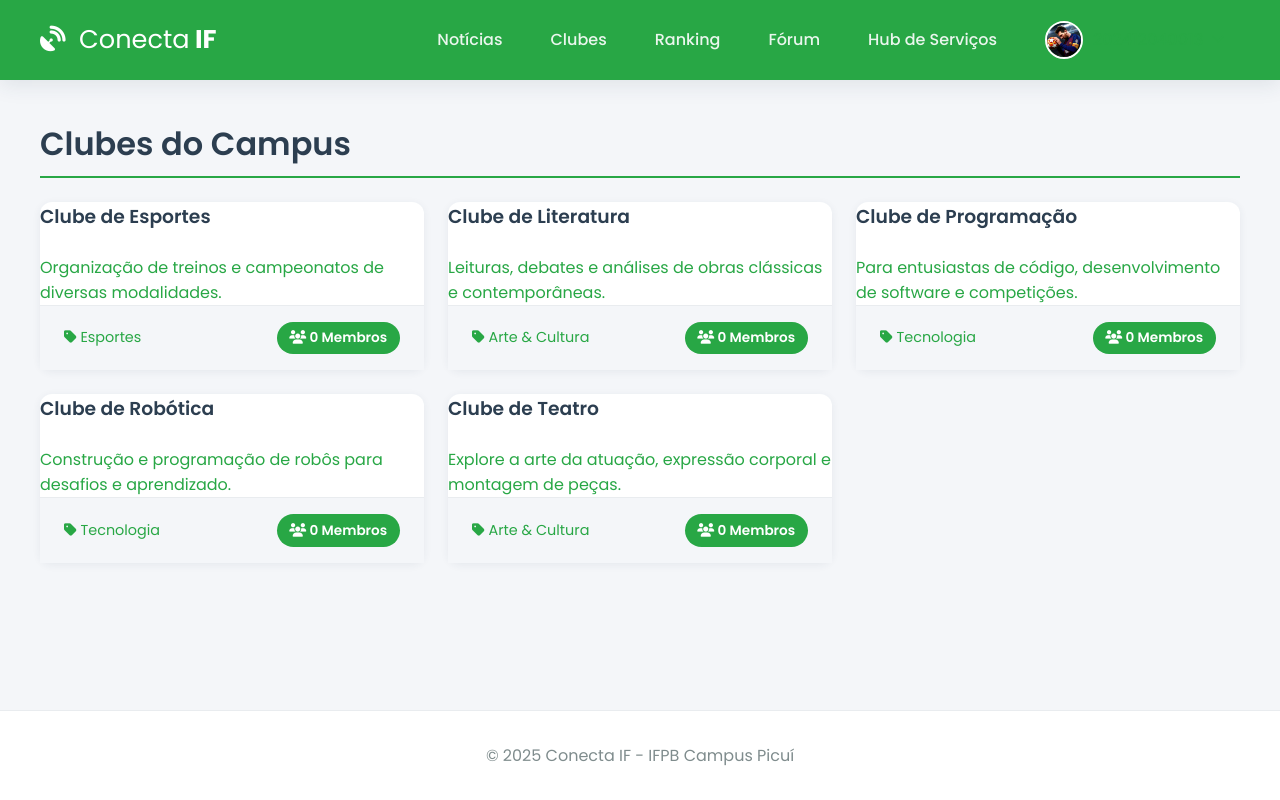
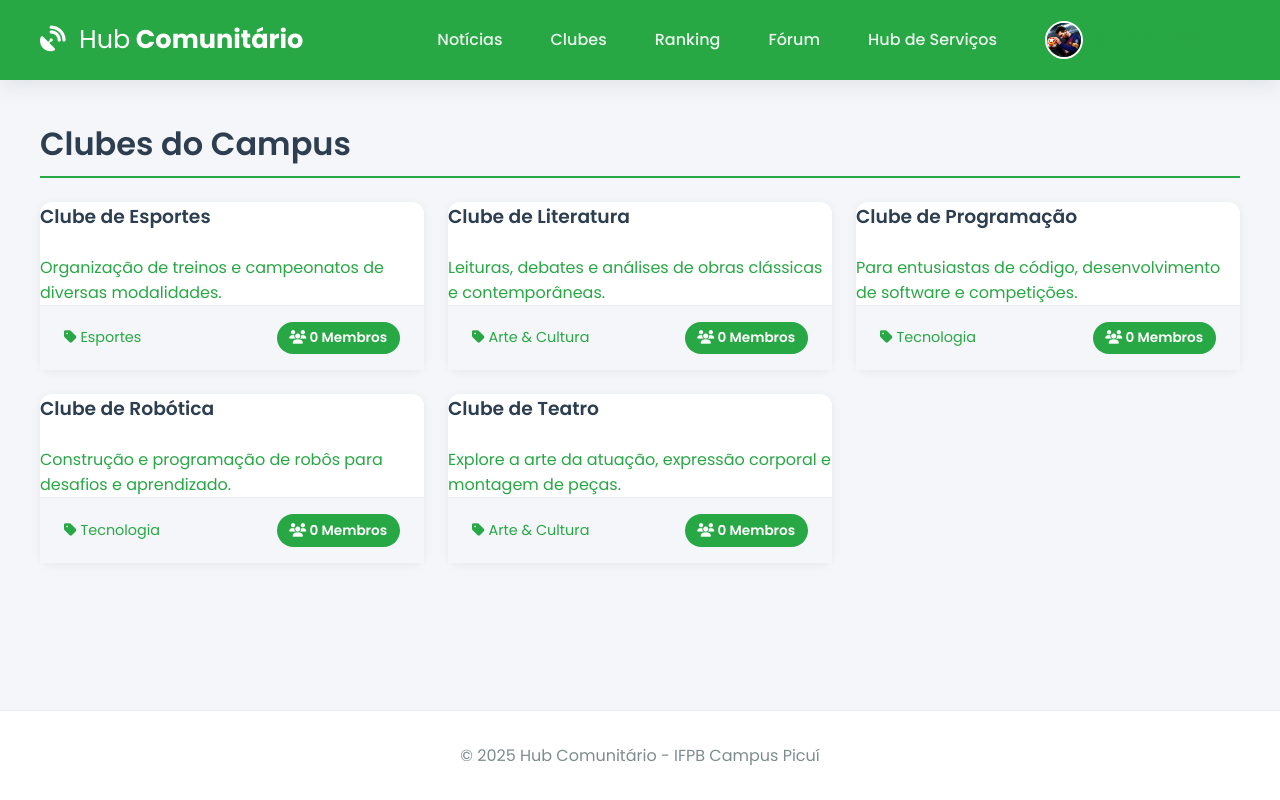
Before and after one commit to ITALO-2005/Projeto---ALEX, a Flask app: page /clubes in a window 1280 px wide. Run offline with Flask 3, Linux system fonts and the light colour scheme; a user stored in the database is signed in.

Commit message:
CORRIGIDO - 22-07 13:53

```diff
--- a/clube_ativo_flask/clube_ativo_flask/app.py
+++ b/clube_ativo_flask/clube_ativo_flask/app.py
@@ -25,7 +25,7 @@ app.config['MAIL_PORT'] = int(os.getenv('MAIL_PORT', 587))
 app.config['MAIL_USE_TLS'] = os.getenv('MAIL_USE_TLS', 'true').lower() in ['true', '1', 't']
 app.config['MAIL_USERNAME'] = os.getenv('MAIL_USERNAME')
 app.config['MAIL_PASSWORD'] = os.getenv('MAIL_PASSWORD')
-app.config['MAIL_DEFAULT_SENDER'] = ('Conecta IF', os.getenv('MAIL_USERNAME'))
+app.config['MAIL_DEFAULT_SENDER'] = ('Hub Comunitário', os.getenv('MAIL_USERNAME'))
 
 # --- INICIALIZAÇÃO DE EXTENSÕES ---
 mail = Mail(app)
@@ -138,7 +138,7 @@ def index():
     return redirect(url_for('login')) if g.user is None else redirect(url_for('noticias'))
 def send_reset_email(user):
     token = user.get_reset_token()
-    msg = Message('Redefinição de Senha - Conecta IF', recipients=[user.email])
+    msg = Message('Redefinição de Senha - Hub Comunitário', recipients=[user.email])
     msg.html = render_template('email/reset_password.html', user=user, token=token)
     mail.send(msg)
 @app.route('/forgot_password', methods=['GET', 'POST'])
--- a/clube_ativo_flask/clube_ativo_flask/templates/account.html
+++ b/clube_ativo_flask/clube_ativo_flask/templates/account.html
@@ -1,5 +1,5 @@
 {% extends 'base.html' %}
-{% block title %}Minha Conta - Conecta IF{% endblock %}
+{% block title %}Minha Conta - Hub Comunitário{% endblock %}
 
 {% block content %}
 <div class="account-grid">
--- a/clube_ativo_flask/clube_ativo_flask/templates/base.html
+++ b/clube_ativo_flask/clube_ativo_flask/templates/base.html
@@ -3,7 +3,7 @@
 <head>
     <meta charset="UTF-8">
     <meta name="viewport" content="width=device-width, initial-scale=1.0">
-    <title>{% block title %}Conecta IF{% endblock %}</title>
+    <title>{% block title %}Hub Comunitário{% endblock %}</title>
 
     <link rel="preconnect" href="https://fonts.googleapis.com">
     <link rel="preconnect" href="https://fonts.gstatic.com" crossorigin>
@@ -17,7 +17,7 @@
         <div class="container">
             <nav class="navbar">
                 <a class="navbar-brand" href="{{ url_for('noticias') if current_user_data else url_for('login') }}">
-                    <i class="fas fa-satellite-dish"></i> <strong>Conecta</strong> IF
+                    <i class="fas fa-satellite-dish"></i> <strong>Hub</strong> Comunitário
                 </a>
                 <button class="nav-toggle" id="nav-toggle" aria-label="Menu">
                     <span></span>
@@ -64,7 +64,7 @@
     </main>
 
     <footer class="footer">
-        <p>&copy; {{ current_year }} Conecta IF - IFPB Campus Picuí</p>
+        <p>&copy; {{ current_year }} Hub Comunitário - IFPB Campus Picuí</p>
     </footer>
 
     <script src="{{ url_for('static', filename='js/script.js') }}"></script>
--- a/clube_ativo_flask/clube_ativo_flask/templates/clubes.html
+++ b/clube_ativo_flask/clube_ativo_flask/templates/clubes.html
@@ -1,5 +1,5 @@
 {% extends 'base.html' %}
-{% block title %}Clubes - Conecta IF{% endblock %}
+{% block title %}Clubes -  ConectaIF{% endblock %}
 
 {% block content %}
     <h1 class="page-header">Clubes do Campus</h1>
--- a/clube_ativo_flask/clube_ativo_flask/templates/detalhe_clube.html
+++ b/clube_ativo_flask/clube_ativo_flask/templates/detalhe_clube.html
@@ -1,5 +1,5 @@
 {% extends 'base.html' %}
-{% block title %}{{ clube.nome }} - Conecta IF{% endblock %}
+{% block title %}{{ clube.nome }} - Hub Comunitário{% endblock %}
 
 {% block content %}
 <div class="back-link-container">
--- a/clube_ativo_flask/clube_ativo_flask/templates/detalhe_curso.html
+++ b/clube_ativo_flask/clube_ativo_flask/templates/detalhe_curso.html
@@ -1,5 +1,5 @@
 {% extends 'base.html' %}
-{% block title %}{{ clube.nome }} - Conecta IF{% endblock %}
+{% block title %}{{ clube.nome }} - Hub Comunitário{% endblock %}
 
 {% block content %}
 <div class="back-link-container">
--- a/clube_ativo_flask/clube_ativo_flask/templates/detalhe_evento.html
+++ b/clube_ativo_flask/clube_ativo_flask/templates/detalhe_evento.html
@@ -1,5 +1,5 @@
 {% extends 'base.html' %}
-{% block title %}{{ evento.titulo }} - Conecta IF{% endblock %}
+{% block title %}{{ evento.titulo }} - Hub Comunitário{% endblock %}
 
 {% block content %}
     <div class="card">
--- a/clube_ativo_flask/clube_ativo_flask/templates/email/reset_password.html
+++ b/clube_ativo_flask/clube_ativo_flask/templates/email/reset_password.html
@@ -10,7 +10,7 @@
 <body>
     <div class="container">
         <h3>Olá, {{ user.username }}!</h3>
-        <p>Recebemos uma solicitação para redefinir a senha da sua conta no Conecta IF.</p>
+        <p>Recebemos uma solicitação para redefinir a senha da sua conta no Hub Comunitário.</p>
         <p>Para continuar, clique no botão abaixo. O link é válido por 30 minutos.</p>
         <p style="text-align: center; margin: 25px 0;">
             <a href="{{ url_for('reset_password', token=token, _external=True) }}" class="button">Redefinir Minha Senha</a>
--- a/clube_ativo_flask/clube_ativo_flask/templates/eventos.html
+++ b/clube_ativo_flask/clube_ativo_flask/templates/eventos.html
@@ -1,5 +1,5 @@
 {% extends 'base.html' %}
-{% block title %}Eventos Disponíveis - Conecta IF{% endblock %}
+{% block title %}Eventos Disponíveis - Hub Comunitário{% endblock %}
 
 {% block content %}
     <h1 class="page-header">Eventos Disponíveis</h1>
--- a/clube_ativo_flask/clube_ativo_flask/templates/forgot_password.html
+++ b/clube_ativo_flask/clube_ativo_flask/templates/forgot_password.html
@@ -1,5 +1,5 @@
 {% extends "base.html" %}
-{% block title %}Recuperar Senha - Conecta IF{% endblock %}
+{% block title %}Recuperar Senha - Hub Comunitário{% endblock %}
 
 {% block content %}
 <div class="auth-container">
--- a/clube_ativo_flask/clube_ativo_flask/templates/forum.html
+++ b/clube_ativo_flask/clube_ativo_flask/templates/forum.html
@@ -1,5 +1,5 @@
 {% extends 'base.html' %}
-{% block title %}Fórum de Alunos - Conecta IF{% endblock %}
+{% block title %}Fórum de Alunos - Hub Comunitário{% endblock %}
 
 {% block content %}
     <div class="page-header-container">
--- a/clube_ativo_flask/clube_ativo_flask/templates/hub_servicos.html
+++ b/clube_ativo_flask/clube_ativo_flask/templates/hub_servicos.html
@@ -1,5 +1,5 @@
 {% extends 'base.html' %}
-{% block title %}Hub de Serviços - Conecta IF{% endblock %}
+{% block title %}Hub de Serviços - Hub Comunitário{% endblock %}
 
 {% block content %}
     <h1 class="page-header">Hub de Serviços</h1>
--- a/clube_ativo_flask/clube_ativo_flask/templates/login.html
+++ b/clube_ativo_flask/clube_ativo_flask/templates/login.html
@@ -1,5 +1,5 @@
 {% extends "base.html" %}
-{% block title %}Login - Conecta IF{% endblock %}
+{% block title %}Login - Hub Comunitário{% endblock %}
 
 {% block content %}
 <div class="auth-container">
--- a/clube_ativo_flask/clube_ativo_flask/templates/noticias.html
+++ b/clube_ativo_flask/clube_ativo_flask/templates/noticias.html
@@ -1,5 +1,5 @@
 {% extends 'base.html' %}
-{% block title %}Feed de Notícias - Conecta IF{% endblock %}
+{% block title %}Feed de Notícias - Hub Comunitário{% endblock %}
 
 {% block content %}
     <h1 class="page-header">Feed de Notícias</h1>
--- a/clube_ativo_flask/clube_ativo_flask/templates/ranking.html
+++ b/clube_ativo_flask/clube_ativo_flask/templates/ranking.html
@@ -1,5 +1,5 @@
 {% extends 'base.html' %}
-{% block title %}Ranking de Clubes - Conecta IF{% endblock %}
+{% block title %}Ranking de Clubes - Hub Comunitário{% endblock %}
 
 {% block content %}
     <h1 class="page-header">Ranking de Clubes</h1>
--- a/clube_ativo_flask/clube_ativo_flask/templates/register.html
+++ b/clube_ativo_flask/clube_ativo_flask/templates/register.html
@@ -1,5 +1,5 @@
 {% extends "base.html" %}
-{% block title %}Registo - Conecta IF{% endblock %}
+{% block title %}Registo - Hub Comunitário{% endblock %}
 
 {% block content %}
 <div class="auth-container">
--- a/clube_ativo_flask/clube_ativo_flask/templates/reset_password.html
+++ b/clube_ativo_flask/clube_ativo_flask/templates/reset_password.html
@@ -1,5 +1,5 @@
 {% extends "base.html" %}
-{% block title %}Redefinir Senha - Conecta IF{% endblock %}
+{% block title %}Redefinir Senha - Hub Comunitário{% endblock %}
 
 {% block content %}
 <div class="auth-container">
```
Also changed, not shown: clube_ativo_flask/clube_ativo_flask/instance/database.db, clube_ativo_flask/clube_ativo_flask/static/profile_pics/202412040013.jpg (added).
